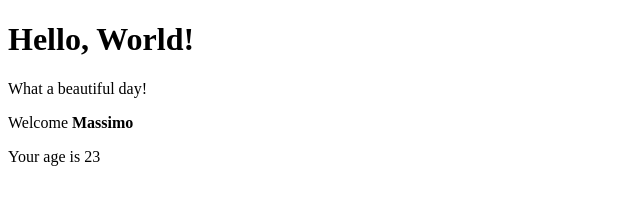
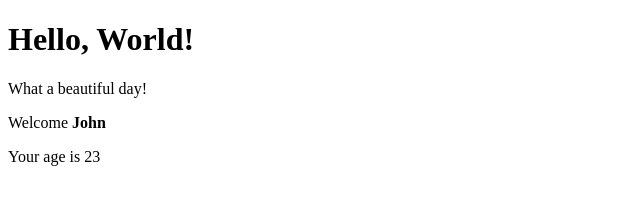
Before and after one commit to maxuel99/react-exercises, a React (Create React App) app: page / in a window 1280 px wide. Shown: the top 204 px of the page, without its empty margins (0-640 px from the left). Built offline with nearby package versions, Linux system fonts and the light colour scheme.

Commit message:
add conditional-rendering-04

```diff
--- a/src/Welcome.js
+++ b/src/Welcome.js
@@ -3,11 +3,11 @@ import { Age } from "./Age";
 
 export class Welcome extends React.Component {
     render() {
-        const name = 'Massimo'
+        const name = 'John'
         return (
             <div>
                 <p>Welcome <strong>{name}</strong></p>
-                {this.props.age && this.props.age > 18 && this.props.age < 65 &&
+                {this.props.age && this.props.age > 18 && this.props.age < 65 && name == 'John' &&
                 <Age age={this.props.age}/>}
             </div>
         )
@@ -20,5 +20,5 @@ export class Welcome extends React.Component {
 //Can you set a default value for the name prop?
 
 Welcome.defaultProps = {
-    name: 'Massimo'
+    //name: 'Massimo'
 }
```
